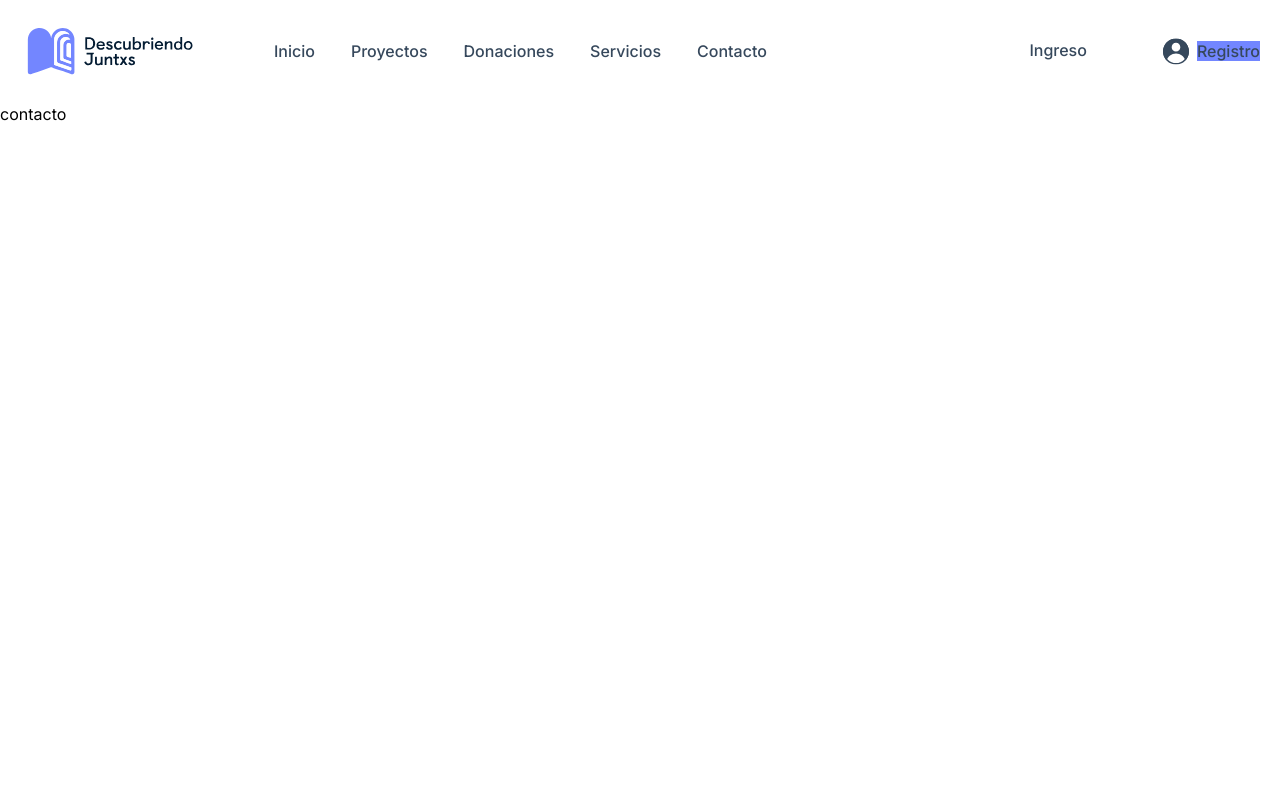
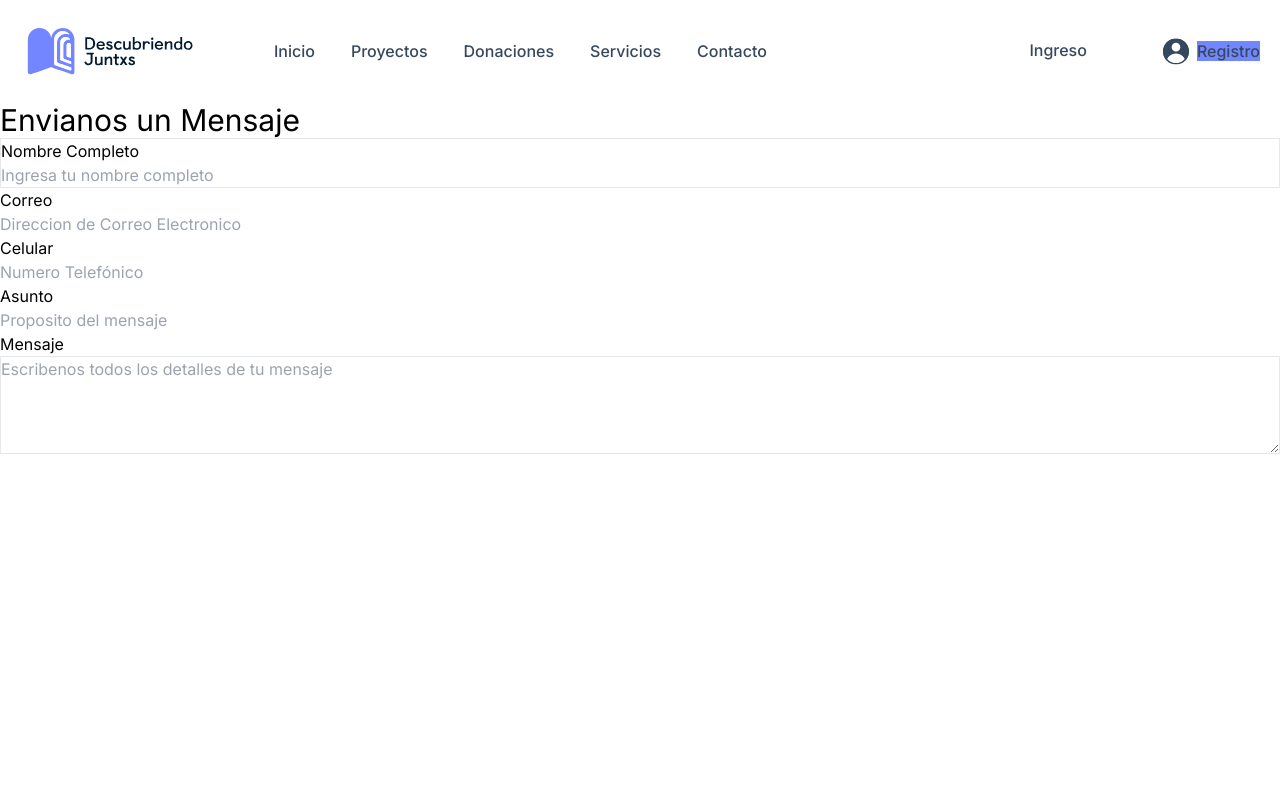
Before and after one commit to Grivarol69/descubriendoJuntxs, a Next.js app in the folder client/: page /contacto in a window 1280 px wide. Shown: the top 800 px of the page. Built offline with nearby package versions, Linux system fonts and the light colour scheme.

Commit message:
Add Static Form and useForm

```diff
--- a/client/app/contacto/page.tsx
+++ b/client/app/contacto/page.tsx
@@ -1,7 +1,43 @@
-
+"use client";
+import { useForm, SubmitHandler } from "react-hook-form";
 
 const Contacto: React.FC = () => {
-  return <div className="min-h-screen">contacto</div>;
+  const { register, handleSubmit } = useForm();
+
+  return (
+    <div className="min-h-screen">
+      <h1 className="text-3xl">Envianos un Mensaje</h1>
+      <form action="" id='form' autoComplete="">
+        <div className="flex flex-col border">
+          <label htmlFor="name">Nombre Completo</label>
+          <input type="text" name="" id="name" placeholder="Ingresa tu nombre completo" />
+        </div>
+        <div className="flex flex-col">
+          <label htmlFor="email">Correo</label>
+          <input type="email" name="email" id="email" placeholder="Direccion de Correo Electronico" />
+        </div>
+        <div className="flex flex-col">
+          <label htmlFor="telephone">Celular</label>
+          <input type="text" name="telephone" id="telephone" placeholder="Numero Telefónico" />
+        </div>
+        <div className="flex flex-col">
+          <label htmlFor="asunto">Asunto</label>
+          <input type="text" name="asunto" id="asunto" placeholder="Proposito del mensaje" />
+        </div>
+        <div className="flex flex-col">
+          <label htmlFor="mensaje">Mensaje</label>
+          <textarea
+            name="mensaje"
+            id="mensaje"
+            cols={1}
+            rows={4}
+            className="border"
+            placeholder="Escribenos todos los detalles de tu mensaje"
+          ></textarea>
+        </div>
+      </form>
+    </div>
+  );
 };
 
 export default Contacto;
--- a/client/package.json
+++ b/client/package.json
@@ -12,7 +12,8 @@
     "@radix-ui/react-accordion": "^1.1.2",
     "next": "14.1.0",
     "react": "^18",
-    "react-dom": "^18"
+    "react-dom": "^18",
+    "react-hook-form": "^7.49.3"
   },
   "devDependencies": {
     "@types/node": "^20",
```
Also changed, not shown: 1 other file (tests, documents, lock files or other folders).
